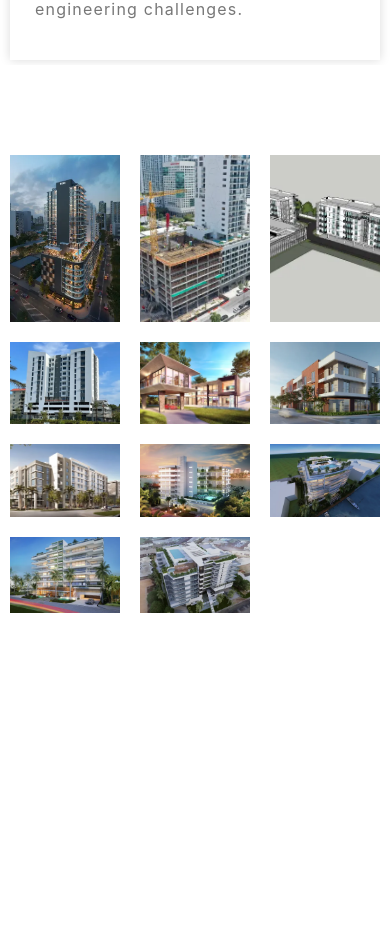
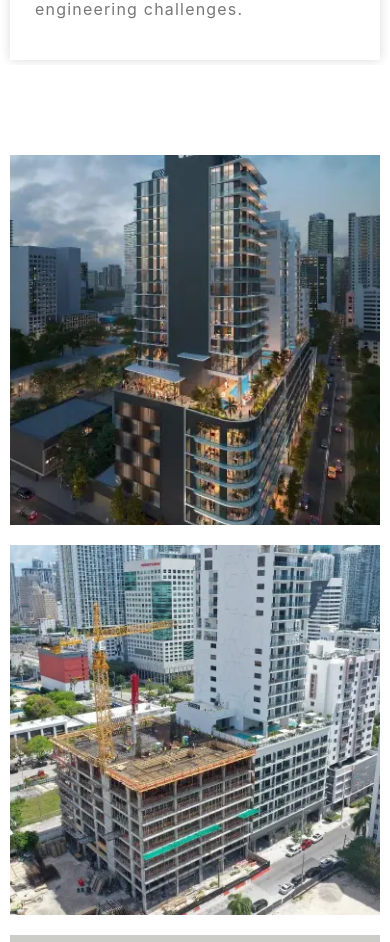
Before and after one commit to Yoryoboy/asm-website, a React (Vite) app: page / in a window 390 px wide. Shown: the part 2192-3134 px from the top of the page. Before the commit the page ends 2815 px from the top, so only its background shows below. Built offline with nearby package versions, Linux system fonts and the light colour scheme.

Commit message:
Enhance Gallery responsiveness with media queries, improve title alt text, and adjust GalleryItem styles for better layout

```diff
--- a/src/components/Gallery.module.css
+++ b/src/components/Gallery.module.css
@@ -1,6 +1,17 @@
 .gallery {
   display: grid;
   grid-template-columns: repeat(3, auto);
-  grid-template-rows: repeat(2, auto);
   justify-content: center;
 }
+
+@media (max-width: 1200px) {
+  .gallery {
+    grid-template-columns: repeat(2, auto);
+  }
+}
+
+@media (max-width: 900px) {
+  .gallery {
+    grid-template-columns: auto;
+  }
+}
--- a/src/components/GalleryItem.jsx
+++ b/src/components/GalleryItem.jsx
@@ -37,7 +37,7 @@ function GalleryItem({ image, title }) {
       onMouseEnter={handleMouseEnter}
       onMouseLeave={handleMouseLeave}
     >
-      <img src={image} alt="TITLE" className={styles.galleryImage} />
+      <img src={image} alt={title} className={styles.galleryImage} />
       <div className={`${styles.overlay} ${styles[hoverDirection]}`}>
         <h1>{title}</h1>
       </div>
--- a/src/components/GalleryItem.module.css
+++ b/src/components/GalleryItem.module.css
@@ -2,6 +2,7 @@
   position: relative;
   overflow: hidden;
   display: inline-block;
+  aspect-ratio: 1/1;
   max-width: 650px;
   max-height: 650px;
   margin: 10px;
@@ -37,6 +38,8 @@
   font-weight: 400;
   letter-spacing: 0.1em;
   text-transform: uppercase;
+  text-align: center;
+  text-wrap: balance;
 }
 
 .galleryItem:hover .galleryImage {
```
